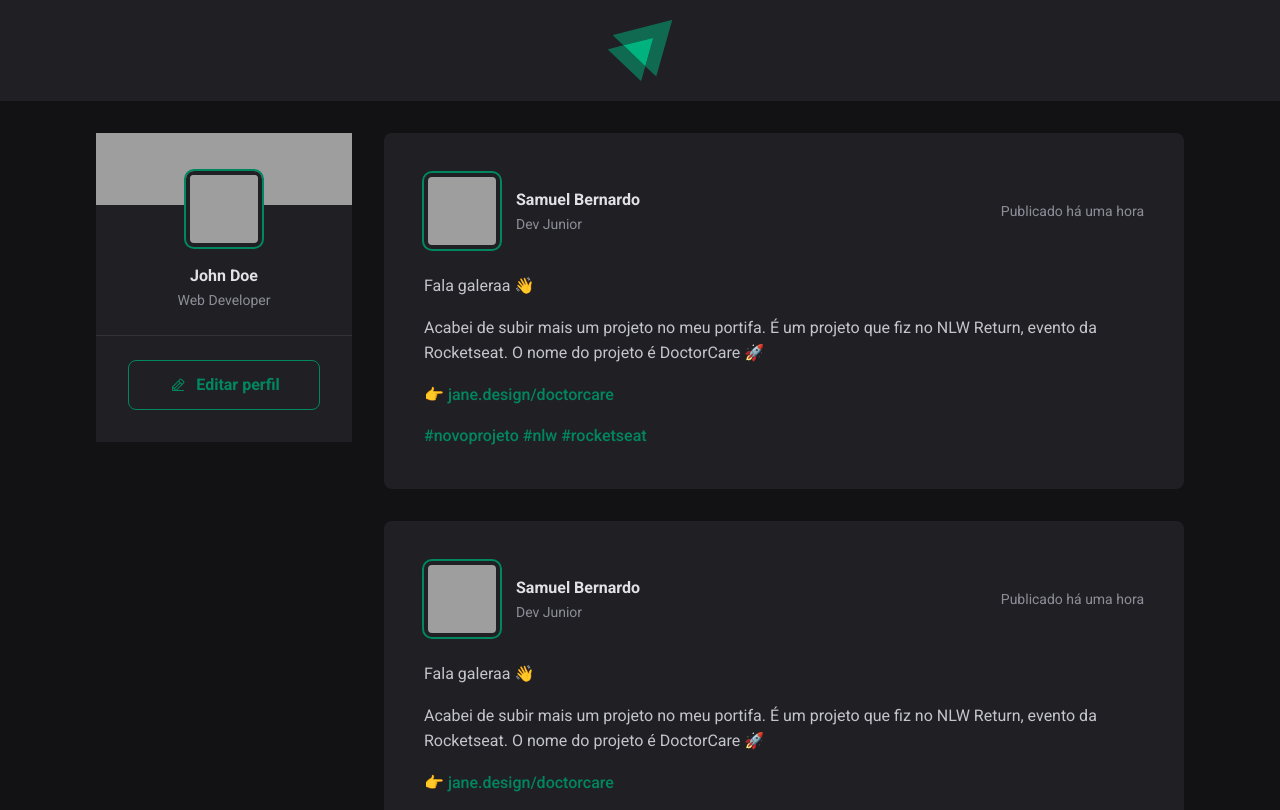
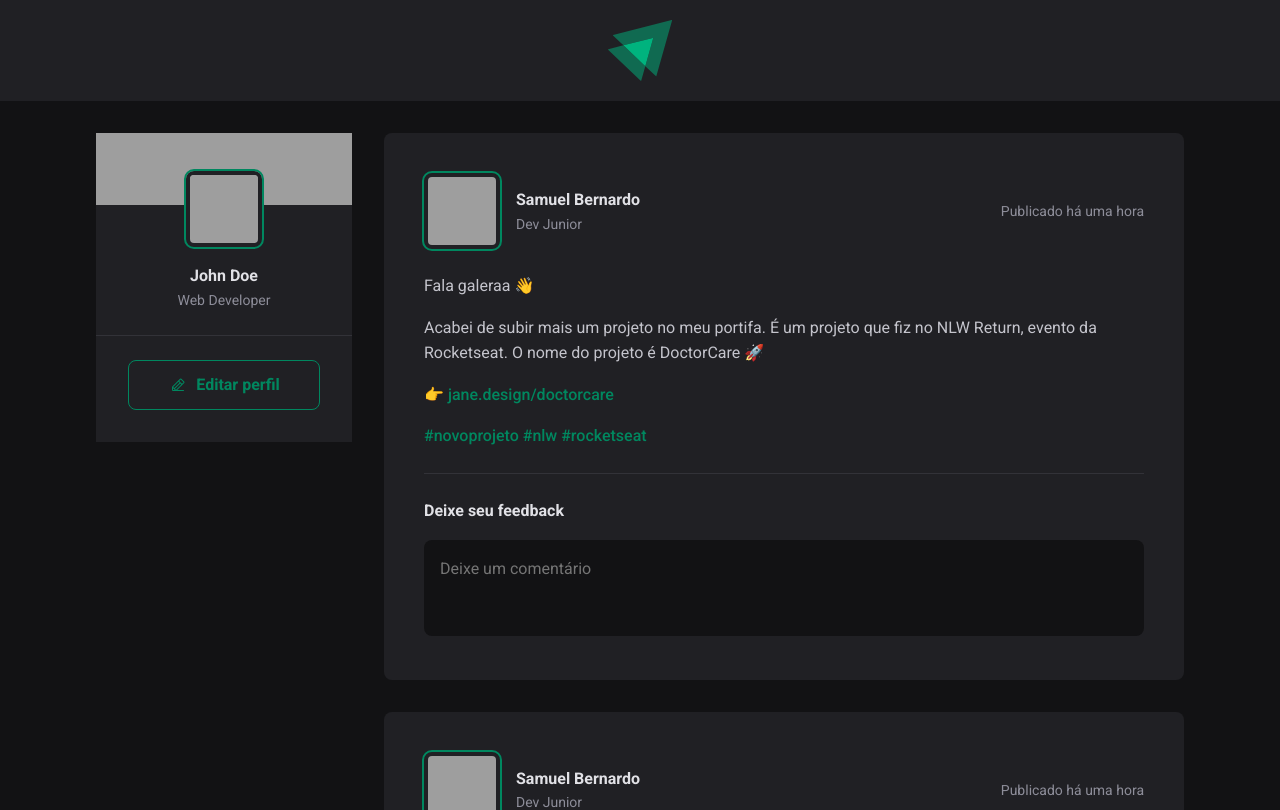
Before and after one commit to smkhb/basic-react, a React (Vite) app: page / in a window 1280 px wide. Shown: the top 810 px of the page. Built offline with nearby package versions, Linux system fonts and the light colour scheme; grey boxes are pictures that could not be loaded.

Commit message:
Adds comment form to Post component
Implements a comment form for user feedback on posts.

Enhances user interaction by allowing comments with a textarea and submit button.

Includes styling for the comment form and button visibility on focus.

Relates to user engagement improvements.

```diff
--- a/src/components/Post.jsx
+++ b/src/components/Post.jsx
@@ -31,6 +31,14 @@
           <a href=""> #rocketseat</a>
         </p>
       </div>
+
+      <form className={styles.commentForm}>
+        <strong>Deixe seu feedback</strong>
+        <textarea placeholder="Deixe um comentário" />
+        <footer>
+          <button type="submit">Publicar</button>
+        </footer>
+      </form>
     </article>
   );
 }
--- a/src/components/Post.module.css
+++ b/src/components/Post.module.css
@@ -65,3 +65,54 @@
   color: var(--gray-400);
   line-height: 1.6;
 }
+
+.commentForm {
+  width: 100%;
+  margin-top: 1.5rem;
+  padding-top: 1.5rem;
+  border-top: 1px solid var(--gray-600);
+}
+
+.commentForm > strong {
+  line-height: 1.6;
+  color: var(--gray-100);
+}
+
+.commentForm textarea {
+  width: 100%;
+  height: 6rem;
+  padding: 1rem;
+  margin-top: 1rem;
+  border-radius: 8px;
+  background: var(--gray-900);
+  color: var(--gray-300);
+  border: 0;
+  resize: none;
+  line-height: 1.6;
+}
+
+.commentForm footer {
+  visibility: hidden;
+  max-height: 0;
+}
+
+.commentForm:focus-within footer {
+  visibility: visible;
+  max-height: none;
+}
+
+.commentForm button[type="submit"] {
+  margin-top: 1rem;
+  padding: 1rem 1.5rem;
+  border-radius: 8px;
+  background: var(--green-500);
+  color: var(--white);
+  font-weight: bold;
+  border: 0;
+  cursor: pointer;
+
+  transition: background-color 0.2s;
+  &:hover {
+    background: var(--green-300);
+  }
+}
--- a/src/global.css
+++ b/src/global.css
@@ -10,6 +10,11 @@
 
   --green-300: #00b37e;
   --green-500: #00875f;
+}
+
+:focus {
+  outline: transparent;
+  box-shadow: 0 0 0 2px var(--green-500);
 }
 
 * {
```
